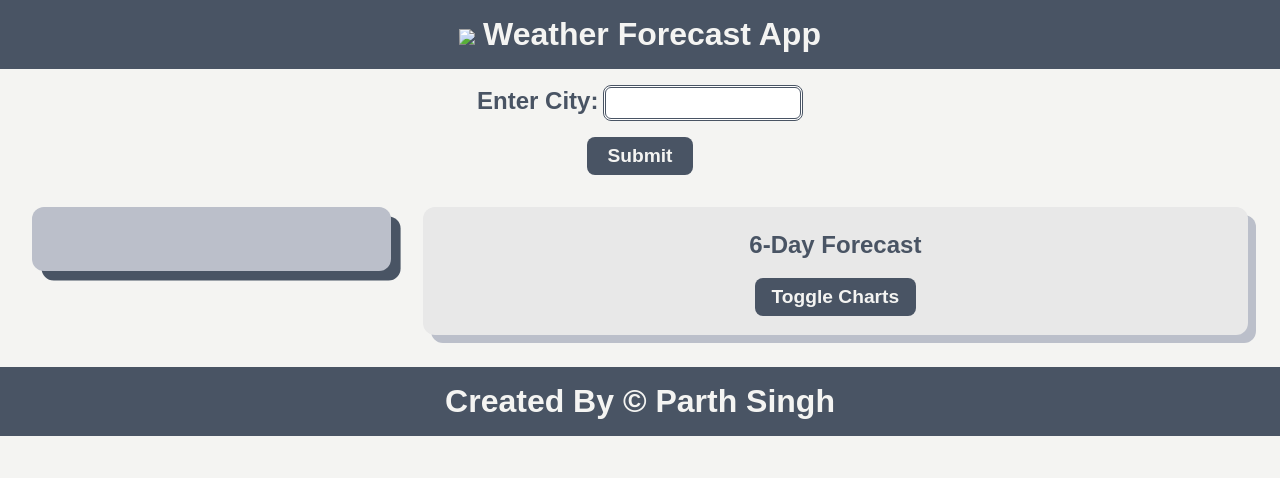
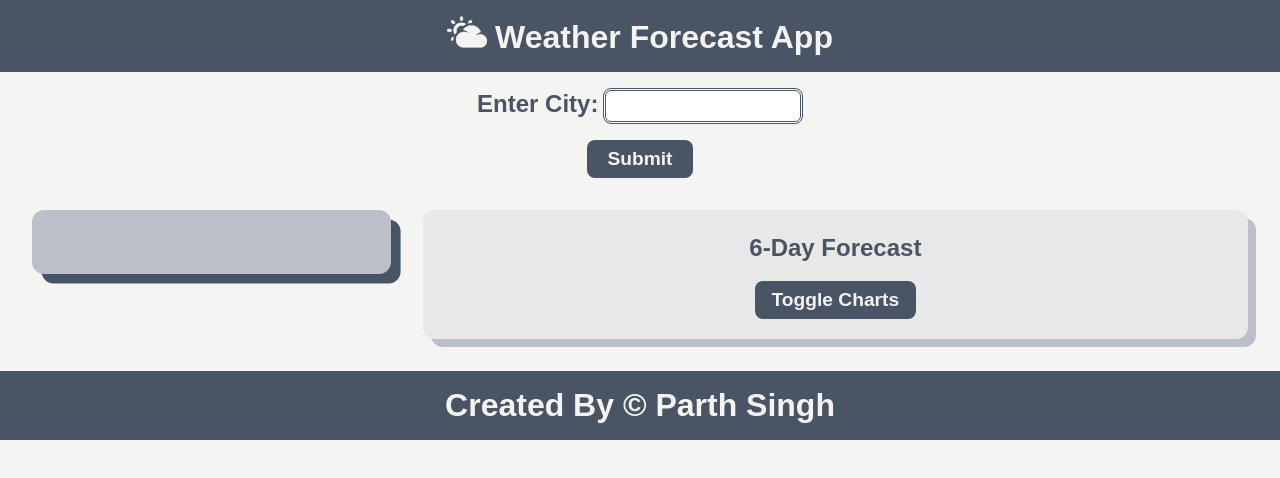
Before and after one commit to PrimeOnPeaSea/WeatherForecastingApp, a plain HTML site: page index.html in a window 1280 px wide. Drawn offline with nearby package versions, Linux system fonts and the light colour scheme.

Commit message:
Update index.html

```diff
--- a/index.html
+++ b/index.html
@@ -9,7 +9,7 @@
 </head>
 <body>
     <header>
-        <h1><img class="logo" src="logo.png">Weather Forecast App</h1>
+        <h1><img class="logo" src="images/logo.png">Weather Forecast App</h1>
     </header>
     <div id="errorDiv"></div>
     <form>
```
